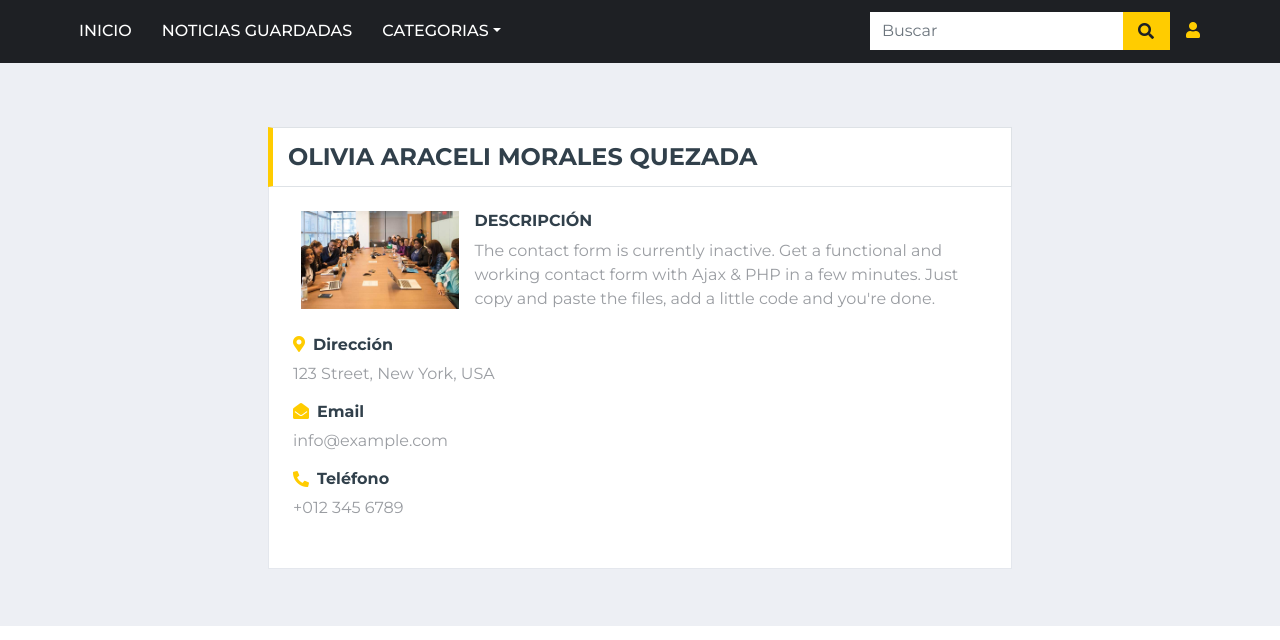
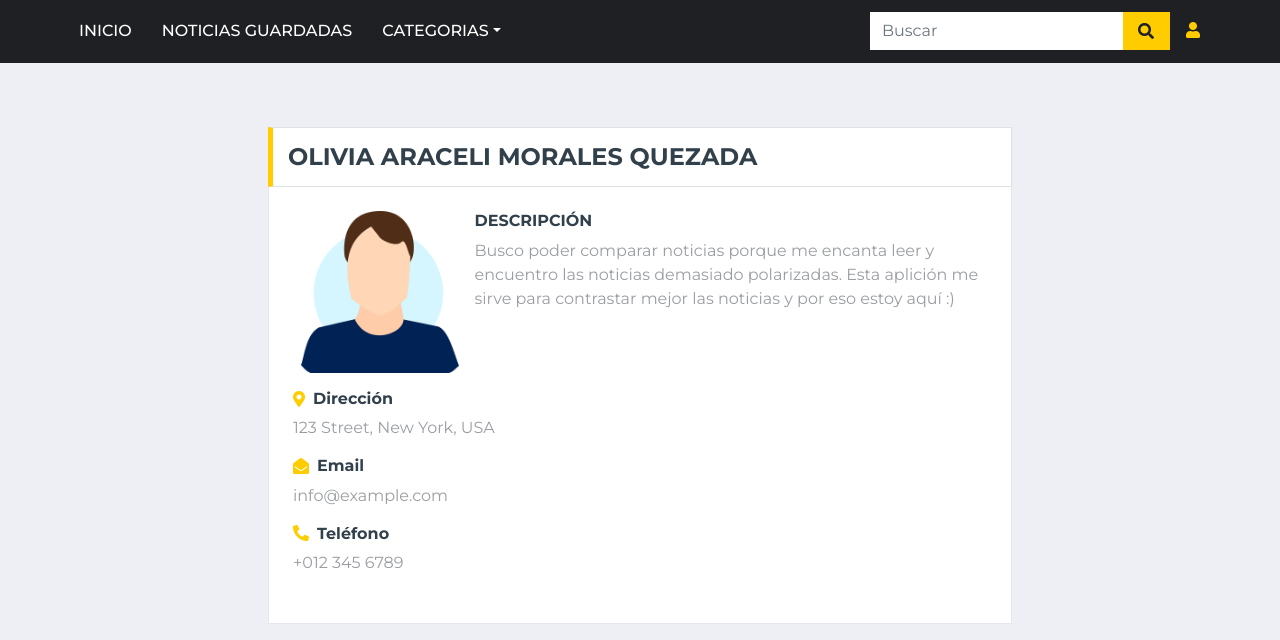
Before and after one commit to carlosMoragon/ing_sw_TruthPaper, a Flask app: template source/templates/perfil.html in a window 1280 px wide. Shown: the part 174-814 px from the top of the page. Run offline with Flask 3, Linux system fonts and the light colour scheme; the template is opened without the code that fills it, so the values that code supplies are empty; parts of the project's set-up code (start-up, migrations or seed data) failed here and were passed over; some libraries are stand-ins or nearby versions.

Commit message:
prueba de pdf + perfil

```diff
--- a/source/app.py
+++ b/source/app.py
@@ -1,13 +1,8 @@
 from flask import Flask, render_template, request, flash
-from modules import web_scrapping as ws, filter as f, classes as cl
-from modules import users
+from modules import web_scrapping as ws, users, filter as f, classes as cl
 from flask_sqlalchemy import SQLAlchemy
-from database import DBManager as manager, admin
+from database import DBManager as manager
 from typing import List
-
-
-#BORRAR:
-import requests as rq
 
 db = manager.db
 app = Flask(__name__)
@@ -16,13 +11,10 @@ app.secret_key = '1jn21rc1#kj42h35k%@24ic1ucmo4r1cni4y1@@91ch24i5nc1248591845715
 
 news: List[cl.News]
 
-
 @app.route('/index')
 def index():
     global news
-    # news = ws.get_news()
-    urls, names = ws._category_antena3(rq.get("https://www.antena3.com/noticias/").text)
-    news = next(iter(ws.get_news_categories(urls, names).values()), None)
+    news = ws.get_news()
     data = {
         'imgs': [new.get_image() for new in news],
         'titles': [str(new.get_title()) for new in news],
@@ -122,17 +114,12 @@ def save_cmpu():
 
 
 # MySQL Connection
-app.config['SQLALCHEMY_DATABASE_URI'] = 'mysql+pymysql://root:root@localhost:3307/truthpaper'
+app.config['SQLALCHEMY_DATABASE_URI'] = 'mysql+pymysql://root:1234@localhost:3307/truthpaper'
 app.config['SQLALCHEMY_TRACK_MODIFICATIONS'] = False
 
 
 db.init_app(app)
 
 if __name__ == '__main__':
-    #ws.save_html(["https://www.lasexta.com/noticias/", "https://www.antena3.com/noticias/", "https://www.marca.com/", "https://www.nytimes.com/international/"])
+    ws.save_html()
     app.run(debug=True)
-
-@app.route('/verifyUsers', methods=['GET', 'POST'])
-def show_users():
-    company_users = admin.user_list
-    return render_template('verifyUsers.html', company_users=company_users)
--- a/source/templates/perfil.html
+++ b/source/templates/perfil.html
@@ -127,15 +127,12 @@
                             <div class="container">
                                 <div class="row">
                                     <div class="col col-lg-3">
-                                        <img class="img-fluid" src="../static/img/news-700x435-1.jpg"
-                                            style="object-fit: cover;">
+                                        <img class="img-fluid" src="../static/img/User-Profile.png"
+                                            style="object-fit: cover; margin-bottom: 10%;">
                                     </div>
                                     <div class="col">
                                         <h6 class="text-uppercase font-weight-bold">Descripción</h6>
-                                        <p class="mb-4">The contact form is currently inactive. Get a functional and
-                                            working contact form with Ajax & PHP in a few minutes. Just copy and paste
-                                            the files, add a
-                                            little code and you're done.
+                                        <p class="mb-4"> Busco poder comparar noticias porque me encanta leer y encuentro las noticias demasiado polarizadas. Esta aplición me sirve para contrastar mejor las noticias y por eso estoy aquí :)</p>
                                     </div>
                                 </div>
                             </div>
--- a/source/templates/userAdmin/indexAdmin.html
+++ b/source/templates/userAdmin/indexAdmin.html
@@ -59,7 +59,7 @@
         <div class="row align-items-center bg-white py-3 px-lg-5">
             <div class="col-lg-4">
                 <div class="col-lg-4">
-                    <img src="../static/img/logos/high_res/logo_color_tbg_hd.png" alt="" class="img-fluid" width="200" href="indexAdmin.html">
+                    <img src="../../static/img/logos/high_res/logo_color_tbg_hd.png" alt="" class="img-fluid" width="200" href="indexAdmin.html">
                 </div>
             </div>
 
--- a/source/templates/userAdmin/pdfreader.html
+++ b/source/templates/userAdmin/pdfreader.html
@@ -58,7 +58,7 @@
 
         <div class="row align-items-center bg-white py-3 px-lg-5">
             <div class="col-lg-4">
-                <img src="../static/img/logos/high_res/logo_color_tbg_hd.png" alt="" class="img-fluid" width="200" href="indexAdmin.html">
+                <img src="../../static/img/logos/high_res/logo_color_tbg_hd.png" alt="" class="img-fluid" width="200" href="indexAdmin.html">
             </div>
 
         </div>
@@ -111,11 +111,13 @@
                                     document.addEventListener('DOMContentLoaded', function() {
                                         var urlParams = new URLSearchParams(window.location.search);
                                         var pdfUrl = urlParams.get('pdf_url');
+                                        //var pdfUrl = "pdfPrueba.pdf";
 
                                         if (pdfUrl) {
                                             var pdfContainer = document.getElementById('pdfContainer');
                                             var embedTag = document.createElement('embed');
-                                            embedTag.src = pdfUrl;
+                                            embedTag.src = "data:application/pdf;base64," + pdfContent; // Usa data URI para mostrar el pdf
+                                            //embedTag.src = pdfUrl;
                                             embedTag.type = 'application/pdf';
                                             embedTag.width = '100%';
                                             embedTag.height = '600px';
```
Also changed, not shown: source/templates/categorias.html (+1 -8 lines), source/templates/index.html (+2 -6 lines), source/templates/indexFunc.html (+8 -0 lines), source/static/img/User-Profile.png (added), 1 other file.
